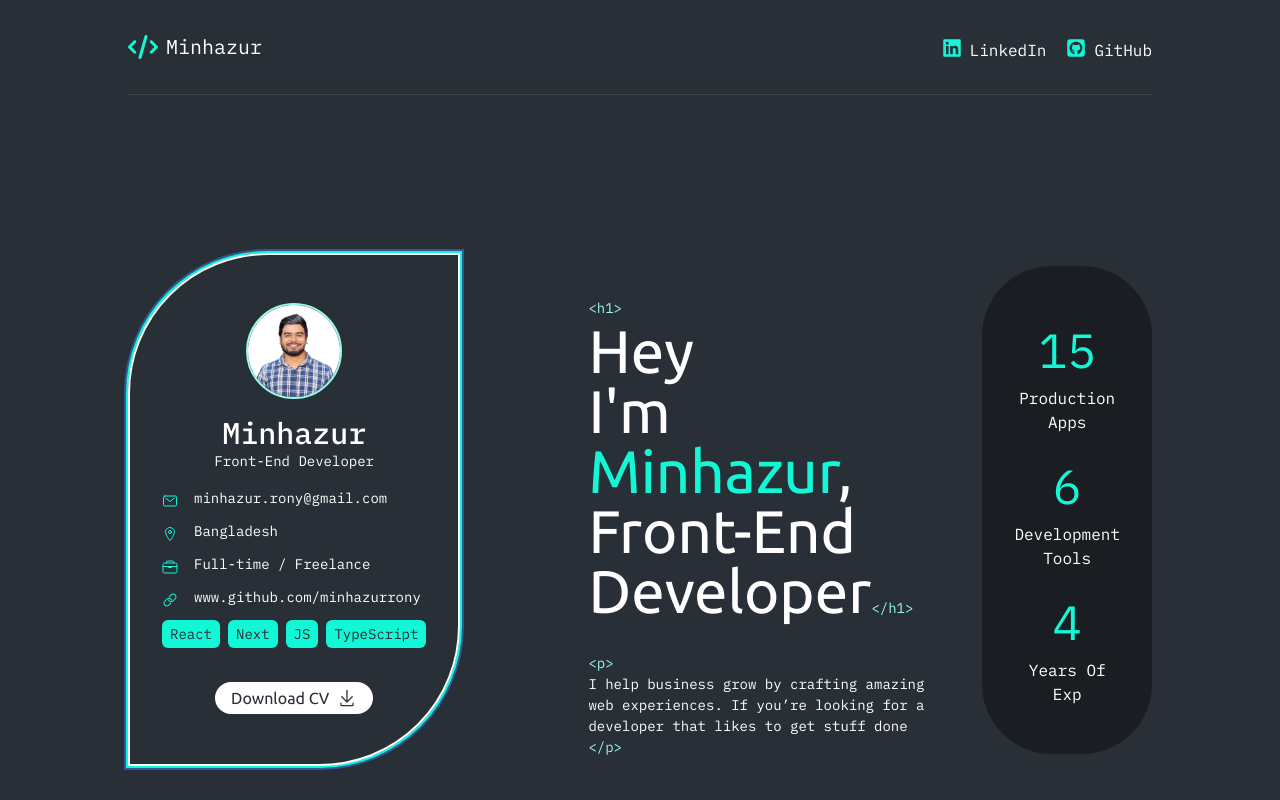
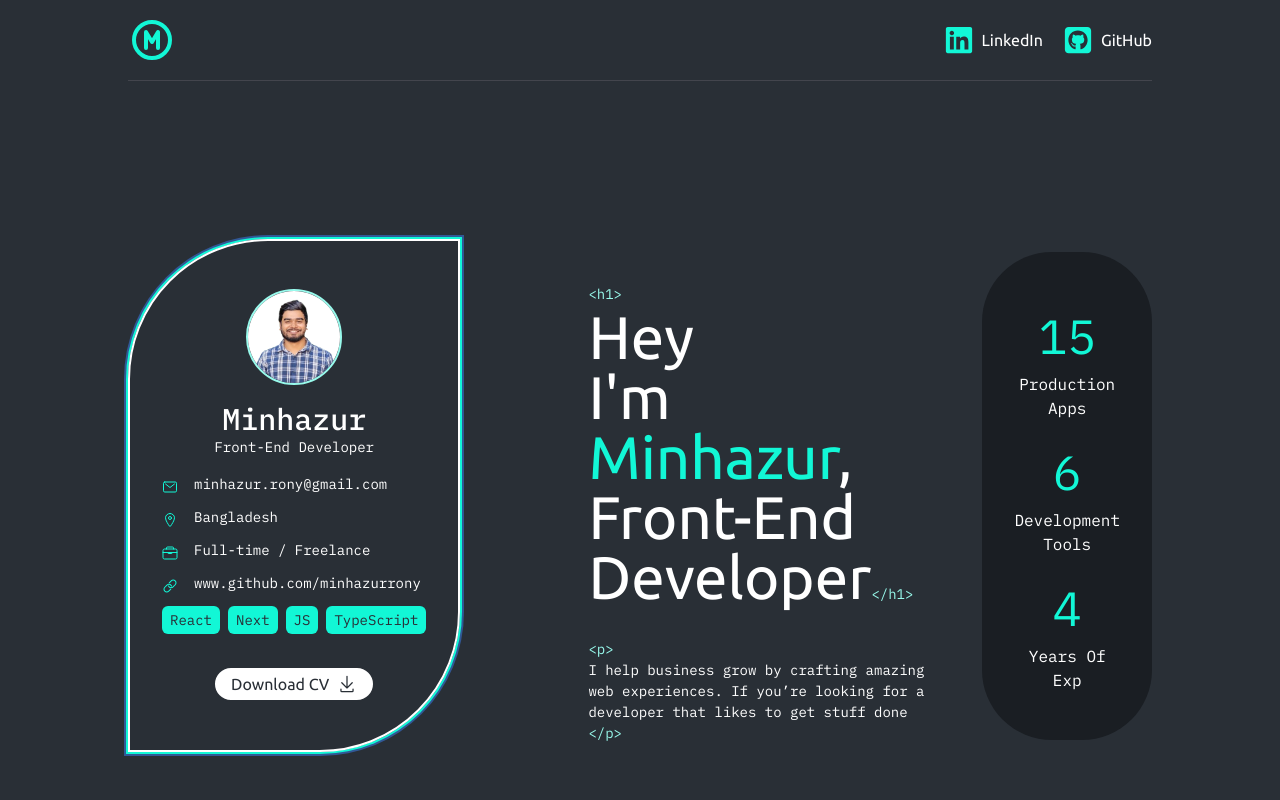
Before and after one commit to minhazurrony/portfolio, a Next.js app: page / in a window 1280 px wide. Shown: the top 800 px of the page. Built offline with nearby package versions, Linux system fonts and the light colour scheme.

Commit message:
feat: add animated logo

```diff
--- /dev/null
+++ b/app/components/Logo.tsx
@@ -0,0 +1,51 @@
+"use client";
+import React from "react";
+import { m } from "framer-motion";
+
+const pathVarients = {
+  hidden: {
+    opacity: 0,
+    pathLength: 0,
+  },
+  visible: {
+    opacity: 1,
+    pathLength: 1,
+    transition: {
+      delay: 0,
+      duration: 1.2,
+      ease: "easeInOut",
+    },
+  },
+};
+
+function Logo() {
+  return (
+    <svg
+      stroke="currentColor"
+      fill="none"
+      strokeWidth="2"
+      viewBox="0 0 24 24"
+      strokeLinecap="round"
+      strokeLinejoin="round"
+      xmlns="http://www.w3.org/2000/svg"
+      className="h-auto w-12"
+    >
+      <m.path
+        variants={pathVarients}
+        initial="hidden"
+        animate="visible"
+        className="stroke-brand-one"
+        d="M12 12m-9 0a9 9 0 1 0 18 0a9 9 0 1 0 -18 0"
+      ></m.path>
+      <m.path
+        variants={pathVarients}
+        initial="hidden"
+        animate="visible"
+        className="stroke-brand-one"
+        d="M9 16v-8l3 5l3 -5v8"
+      ></m.path>
+    </svg>
+  );
+}
+
+export default Logo;
--- a/app/components/index.ts
+++ b/app/components/index.ts
@@ -6,3 +6,4 @@ export { default as Timeline } from "./Timeline";
 export { default as ProjectCard } from "./ProjectCard";
 export { default as Reveal } from "./Reveal";
 export { default as LazyMotionContainer } from "./LazyMotionContainer";
+export { default as Logo } from "./Logo";
--- a/app/layouts/global/Navbar.tsx
+++ b/app/layouts/global/Navbar.tsx
@@ -1,14 +1,15 @@
 "use client";
 import Link from "next/link";
 import React from "react";
-import { FaSquareGithub, FaLinkedin, FaCode } from "react-icons/fa6";
-import { ContainerWrapper } from "@/components";
+import { FaSquareGithub, FaLinkedin } from "react-icons/fa6";
+import { ContainerWrapper, Logo } from "@/components";
 import { useVerticalScroll } from "@/hooks";
 import { m } from "framer-motion";
 
 function SocialIcons() {
   return (
-    <div className="flex items-end space-x-3 md:space-x-5">
+    <div className="flex items-center space-x-4 md:space-x-5">
+      {/* TODO: map over list of social icons array and refactor this component to a single item */}
       <m.div
         initial={{ opacity: 0, x: -20 }}
         animate={{ opacity: 1, x: 0 }}
@@ -18,10 +19,10 @@ function SocialIcons() {
           rel="noopener noreferrer"
           target="_blank"
           href={"https://www.linkedin.com/in/minhazurrony/"}
-          className="group flex space-x-2"
+          className="group flex items-center gap-2"
         >
-          <FaLinkedin className="text-xl text-brand-one" />
-          <span className="hidden text-white duration-300 ease-in-out group-hover:text-brand-one md:inline">
+          <FaLinkedin className="text-3xl text-brand-one" />
+          <span className="hidden font-ubuntu text-white duration-300 ease-in-out group-hover:text-brand-one md:inline">
             LinkedIn
           </span>
         </Link>
@@ -36,10 +37,10 @@ function SocialIcons() {
           rel="noopener noreferrer"
           target="_blank"
           href={"https://www.github.com/minhazurrony/"}
-          className="group flex space-x-2"
+          className="group flex items-center gap-2"
         >
-          <FaSquareGithub className="text-xl text-brand-one" />
-          <span className="hidden text-white duration-300 ease-in-out group-hover:text-brand-one md:inline">
+          <FaSquareGithub className="text-3xl text-brand-one" />
+          <span className="hidden font-ubuntu text-white duration-300 ease-in-out group-hover:text-brand-one md:inline">
             GitHub
           </span>
         </Link>
@@ -56,12 +57,9 @@ function Navbar() {
       className={`sticky top-0 z-20 ${scrolling ? "bg-bg-one/30 backdrop-blur-lg" : "bg-bg-one"}`}
     >
       <nav
-        className={`container flex items-end justify-between border-b border-grey py-8 transition-all duration-100 ease-linear md:mx-auto`}
+        className={`container flex items-center justify-between border-b border-grey py-2 transition-all duration-100 ease-linear md:mx-auto md:py-4`}
       >
-        <div className="flex items-center">
-          <FaCode className="text-2xl text-brand-one md:text-3xl" />
-          <span className="px-2 text-white md:text-xl">Minhazur</span>
-        </div>
+        <Logo />
         <SocialIcons />
       </nav>
     </ContainerWrapper>
```
